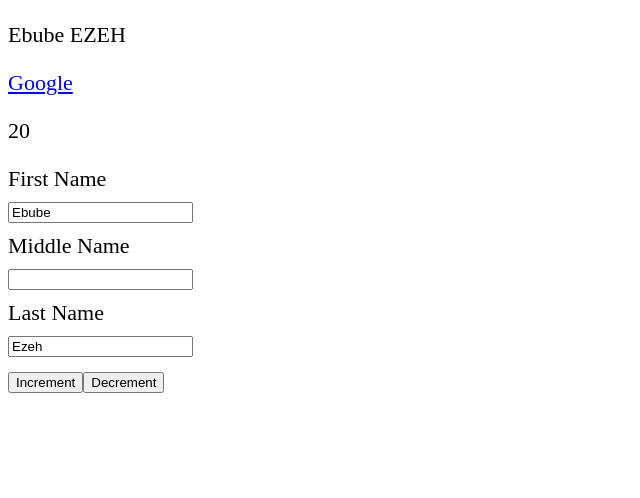
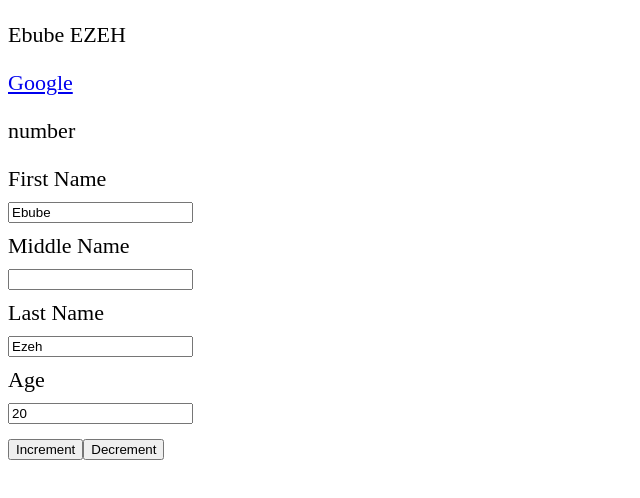
Before and after one commit to williamsconcepts/VueJS-Course, a plain HTML site: page index.html in a window 1280 px wide. Shown: the whole page, without its empty margins (0-640 px from the left). Drawn offline with nearby package versions, Linux system fonts and the light colour scheme.

Commit message:
v-model Modifiers

```diff
--- a/index.html
+++ b/index.html
@@ -9,10 +9,10 @@
       <p>{{ fullName() }}</p>
       <p><a :href="url" target="_blank">Google</a></p>
       <p v-html="raw_url"></p>
-      <p>{{ age }}</p>
+      <p>{{ typeof age }}</p>
 
       <label for="firstName">First Name</label>
-      <input type="text" v-model="firstName" />
+      <input type="text" v-model.lazy.trim="firstName" />
 
       <label for="middleName">Middle Name</label>
       <input type="text" @keyup.enter="updateMiddleName" />
@@ -24,6 +24,9 @@
         @input.prevent="updateLastName('Last name event triggered', $event)"
       />
 
+      <label for="age">Age</label>
+      <input type="text" v-model.number="age" />
+
       <button type="button" @click="increment">Increment</button>
       <button type="button" @click="age--">Decrement</button>
     </div>
```
